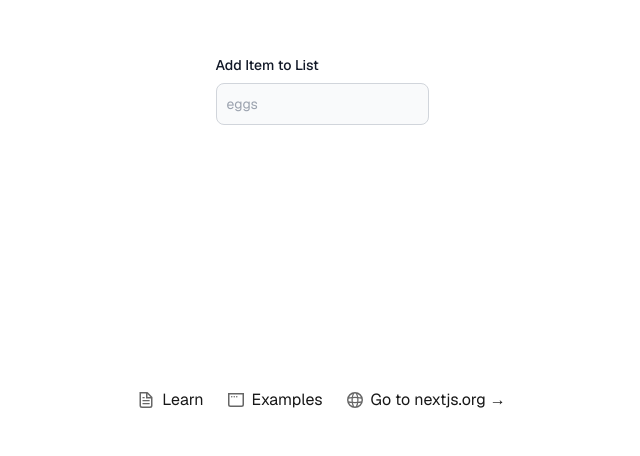
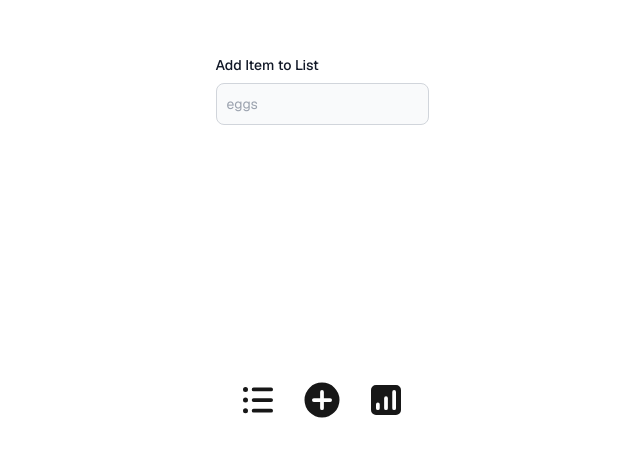
Before and after one commit to chanr32/smart-shopping-list, a Next.js app: page / in a window 1280 px wide. Shown: the part 310-766 px from the top of the page, without its empty margins (318-958 px from the left). Built offline with nearby package versions, Linux system fonts and the light colour scheme.

Commit message:
add icons

```diff
--- a/app/page.tsx
+++ b/app/page.tsx
@@ -1,4 +1,8 @@
-import Image from "next/image";
+import {
+  PlusCircleIcon,
+  ListBulletIcon,
+  ChartBarSquareIcon,
+} from "@heroicons/react/16/solid";
 
 export default function Home() {
   return (
@@ -21,51 +25,9 @@ export default function Home() {
         </div>
       </main>
       <footer className="row-start-3 flex gap-6 flex-wrap items-center justify-center">
-        <a
-          className="flex items-center gap-2 hover:underline hover:underline-offset-4"
-          href="https://nextjs.org/learn?utm_source=create-next-app&utm_medium=appdir-template-tw&utm_campaign=create-next-app"
-          target="_blank"
-          rel="noopener noreferrer"
-        >
-          <Image
-            aria-hidden
-            src="/file.svg"
-            alt="File icon"
-            width={16}
-            height={16}
-          />
-          Learn
-        </a>
-        <a
-          className="flex items-center gap-2 hover:underline hover:underline-offset-4"
-          href="https://vercel.com/templates?framework=next.js&utm_source=create-next-app&utm_medium=appdir-template-tw&utm_campaign=create-next-app"
-          target="_blank"
-          rel="noopener noreferrer"
-        >
-          <Image
-            aria-hidden
-            src="/window.svg"
-            alt="Window icon"
-            width={16}
-            height={16}
-          />
-          Examples
-        </a>
-        <a
-          className="flex items-center gap-2 hover:underline hover:underline-offset-4"
-          href="https://nextjs.org?utm_source=create-next-app&utm_medium=appdir-template-tw&utm_campaign=create-next-app"
-          target="_blank"
-          rel="noopener noreferrer"
-        >
-          <Image
-            aria-hidden
-            src="/globe.svg"
-            alt="Globe icon"
-            width={16}
-            height={16}
-          />
-          Go to nextjs.org →
-        </a>
+        <ListBulletIcon className="size-10 text-white-500" />
+        <PlusCircleIcon className="size-10 text-white-500" />
+        <ChartBarSquareIcon className="size-10 text-white-500" />
       </footer>
     </div>
   );
--- a/package.json
+++ b/package.json
@@ -9,6 +9,7 @@
     "lint": "next lint"
   },
   "dependencies": {
+    "@heroicons/react": "^2.2.0",
     "@prisma/client": "^6.3.1",
     "@prisma/extension-accelerate": "^1.2.1",
     "next": "15.1.6",
```
Also changed, not shown: 1 other file (tests, documents, lock files or other folders).
